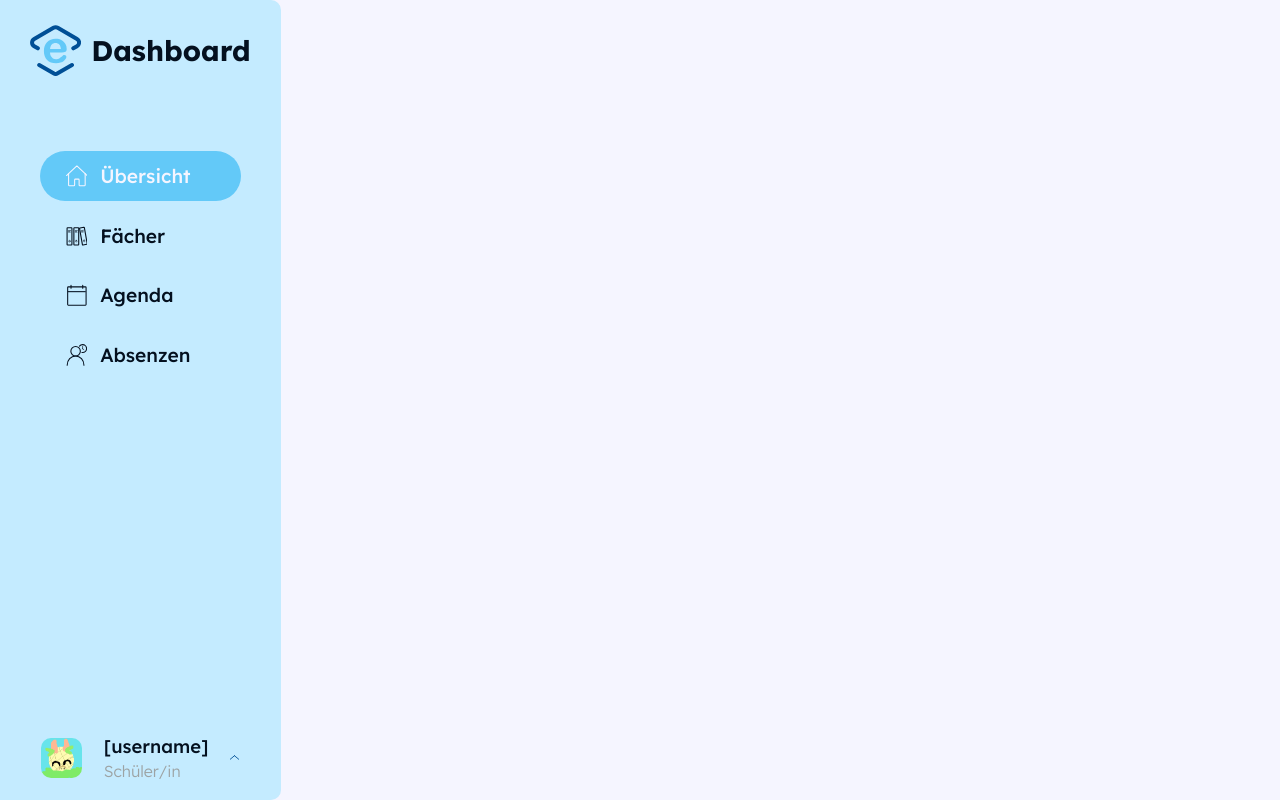
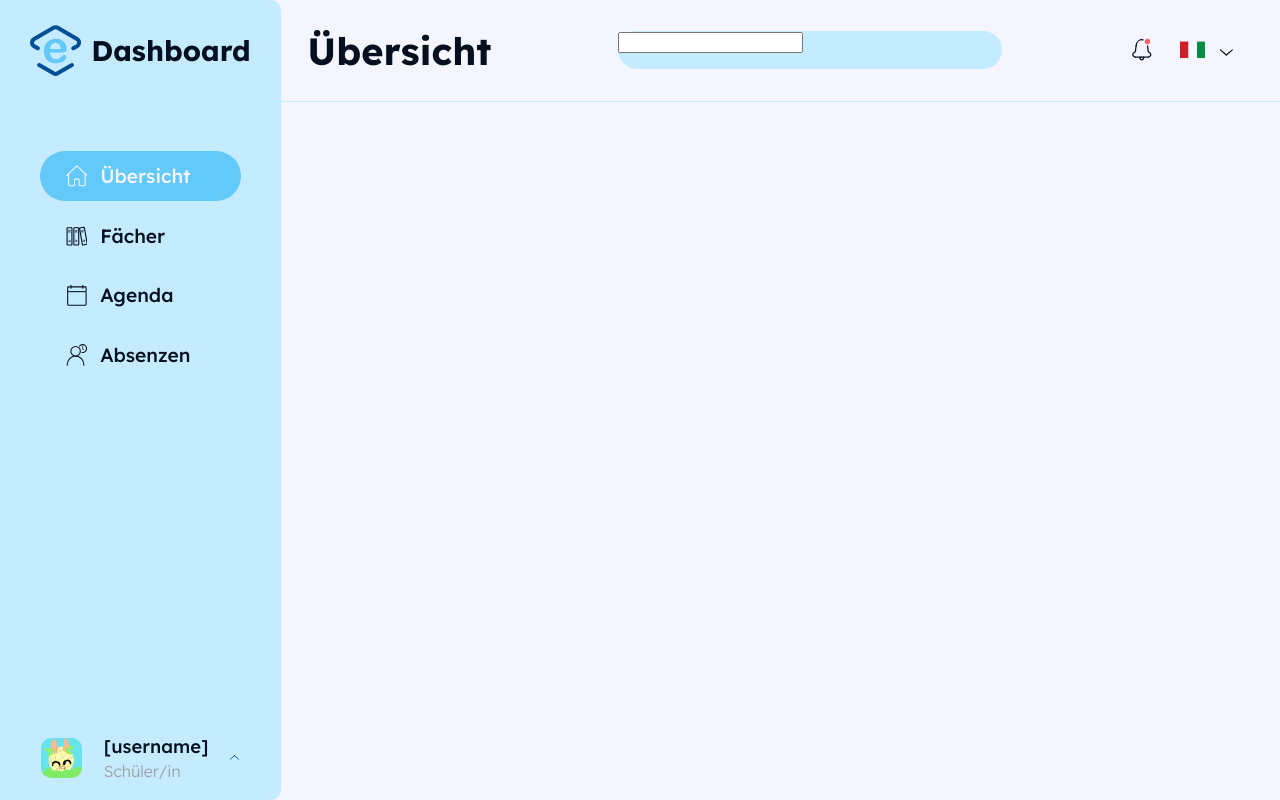
Before and after one commit to flavianz/eduLounge-Web, a React (Create React App) app: page /students/dashboard in a window 1280 px wide. Built offline with nearby package versions, Linux system fonts and the light colour scheme.

Commit message:
Add StudentDashboardHeader

```diff
--- /dev/null
+++ b/src/components/StudentDashboard/StudentDashboardHeader/StudentDashboardHeader.css
@@ -0,0 +1,46 @@
+.studentDashboardHeaderContainer {
+    max-width: 100%;
+    border-bottom-style: solid;
+    border-width: 1px;
+    border-color: var(--secondary);
+    padding: 1.7vw;
+    display: flex;
+    align-items: center;
+    justify-content: space-between;
+}
+.studentDashboardHeaderTitle {
+    margin: 5px;
+}
+.studentDashboardHeaderIconNotification {
+    height: 2vw;
+    width: 2vw;
+    margin: 5px;
+}
+.studentDashboardHeaderIconContainer {
+    display: flex;
+    align-items: center;
+}
+.studentDashboardHeaderLanguageSelectorContainer {
+    display: flex;
+    flex: 1;
+    margin: 0 15px;
+    align-items: center;
+    cursor: pointer;
+}
+.studentDashboardHeaderLanguageSelectorFlag {
+    width: 2vw;
+    height: 2vw;
+    margin: 5px;
+}
+.studentDashboardHeaderLanguageSelectorArrow {
+    width: 1vw;
+    height: 1vw;
+    margin: 0 10px ;
+    transform: rotate(180deg) translateY(-2px);
+}
+.studentDashboardHeaderSearchBarContainer {
+    background: var(--secondary);
+    height: 3vw;
+    width: 30vw;
+    border-radius: 20px;
+}
--- /dev/null
+++ b/src/components/StudentDashboard/StudentDashboardHeader/StudentDashboardHeader.tsx
@@ -0,0 +1,32 @@
+import "./StudentDashboardHeader.css";
+import SVGIcon from "../../../assets/images/svg/svg";
+
+export default function StudentDashboardHeader() {
+    return (
+        <div className="studentDashboardHeaderContainer">
+            <h3 className="studentDashboardHeaderTitle">Übersicht</h3>
+            <div className="studentDashboardHeaderSearchBarContainer">
+                <input
+                    type="text"
+                    className={"studentDashboardHeaderSearchBarInput"}
+                />
+            </div>
+            <div className="studentDashboardHeaderIconContainer">
+                <SVGIcon
+                    id="notifications-with-alert"
+                    className={"studentDashboardHeaderIconNotification"}
+                />
+                <div className="studentDashboardHeaderLanguageSelectorContainer">
+                    <SVGIcon
+                        id="italian-flag"
+                        className="studentDashboardHeaderLanguageSelectorFlag"
+                    />
+                    <SVGIcon
+                        id="arrow-top"
+                        className="studentDashboardHeaderLanguageSelectorArrow"
+                    />
+                </div>
+            </div>
+        </div>
+    );
+}
--- a/src/sites/StudentDashboard/StudentDashboardOverview/StudentDashboardOverview.tsx
+++ b/src/sites/StudentDashboard/StudentDashboardOverview/StudentDashboardOverview.tsx
@@ -1,11 +1,14 @@
 import "./StudentDashboardOverview.css";
 import StudentDashboardMenu from "../../../components/StudentDashboard/StudentDashboardMenu/StudentDashboardMenu";
+import StudentDashboardHeader from "../../../components/StudentDashboard/StudentDashboardHeader/StudentDashboardHeader";
 
 export default function StudentDashboardOverview() {
     return (
         <div className="studentDashboardContainer">
-            <StudentDashboardMenu pageID={"overview"}/>
-            <div className="studentDashboardOverviewContainer"></div>
+            <StudentDashboardMenu pageID={"overview"} />
+            <div className="studentDashboardOverviewContainer">
+                <StudentDashboardHeader />
+            </div>
         </div>
     );
 }
```
